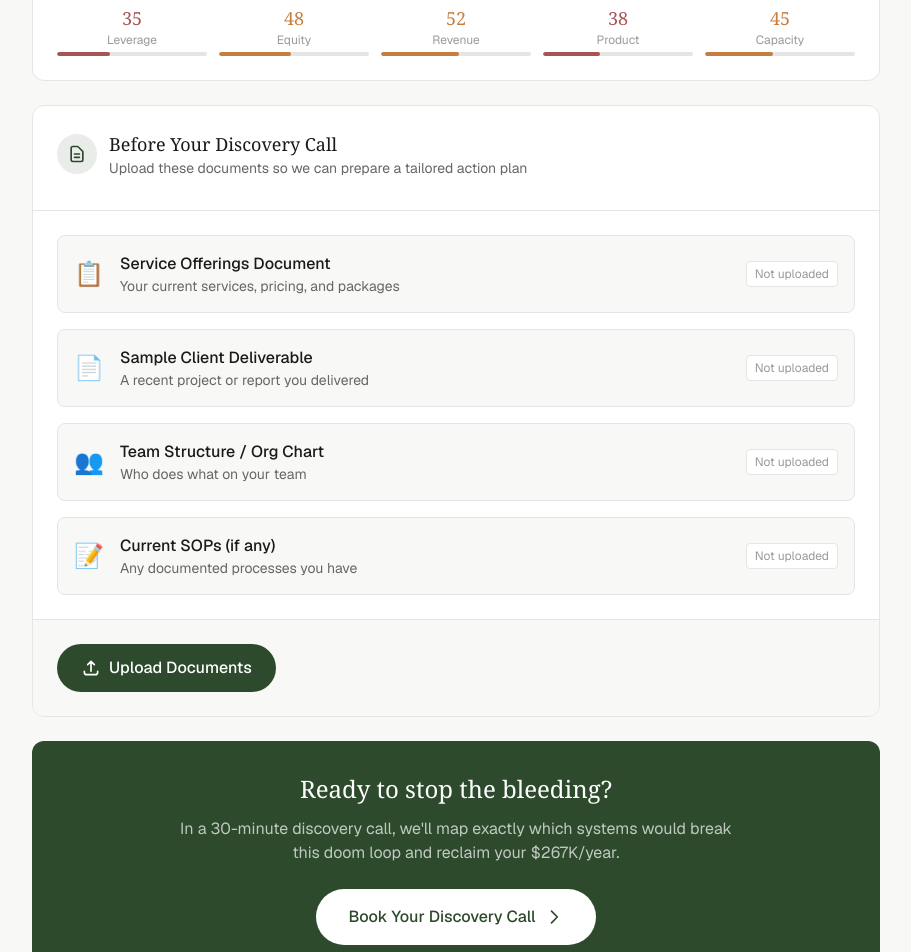
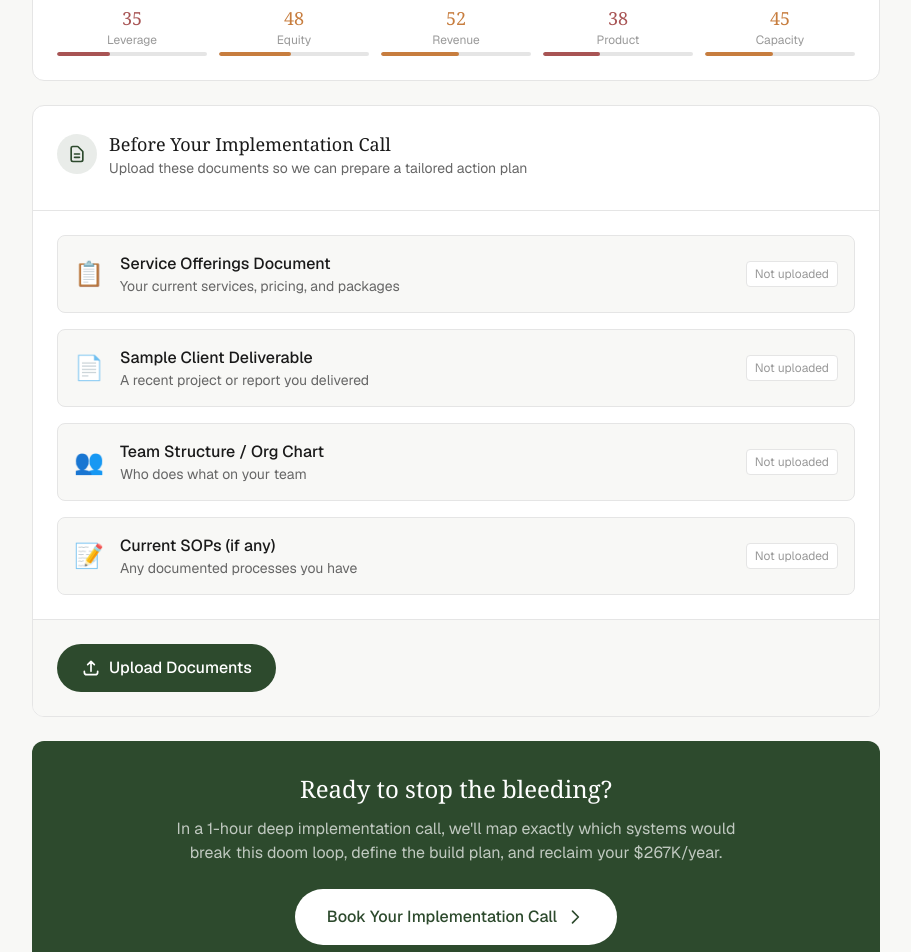
Before and after one commit to arkbridge/exitlayer-platform, a Next.js app: page /demo in a window 1280 px wide. Shown: the part 2280-3232 px from the top of the page, without its empty margins (184-1095 px from the left). Built offline with nearby package versions, Linux system fonts and the light colour scheme.

Commit message:
fix: change '30 min discovery call' to '1-hour implementation call' throughout

```diff
--- a/app/(protected)/dashboard/page.tsx
+++ b/app/(protected)/dashboard/page.tsx
@@ -110,7 +110,7 @@ export default async function DashboardPage() {
             </div>
             <div>
               <h3 className="text-lg font-serif font-medium text-[#1a1a1a]">Action Required: Upload Documents</h3>
-              <p className="text-[#666] text-sm">We need these before scheduling your discovery call</p>
+              <p className="text-[#666] text-sm">We need these before scheduling your implementation call</p>
             </div>
           </div>
           <span className="text-xs font-medium text-[#c77d3e] bg-[#c77d3e]/10 px-3 py-1 rounded-full">0 of 4 uploaded</span>
@@ -142,7 +142,7 @@ export default async function DashboardPage() {
 
         <div className="p-6 bg-[#f8f8f6] border-t border-[#e5e5e5] flex items-center justify-between">
           <p className="text-[#666] text-sm">
-            These help us prepare a tailored action plan for your discovery call.
+            These help us prepare a tailored action plan for your implementation call.
           </p>
           <Link
             href="/assets"
@@ -306,7 +306,7 @@ export default async function DashboardPage() {
         <div className="bg-white rounded-xl p-6 border border-[#e5e5e5]">
           <h3 className="text-lg font-medium text-[#1a1a1a] mb-3">Ready for the Next Step?</h3>
           <p className="text-[#666] text-sm mb-4">
-            Book your discovery call to map out your personalized transformation plan.
+            Book your implementation call to map out your personalized transformation plan.
           </p>
           <a
             href={`mailto:michael@exitlayer.io?subject=ExitLayer%20Discovery%20Call%20-%20${encodeURIComponent(profile?.company_name || 'My Agency')}`}
--- a/app/admin-demo/page.tsx
+++ b/app/admin-demo/page.tsx
@@ -990,7 +990,7 @@ function ClientDetailView({ client, onBack }: { client: typeof DEMO_CLIENTS[0];
           {/* Call Sections */}
           {callPrep?.callSections && callPrep.callSections.length > 0 && (
             <div className="bg-white rounded-xl p-6 border border-[#e5e5e5]">
-              <h2 className="text-lg font-serif font-medium text-[#1a1a1a] mb-4">Discovery Call Questions</h2>
+              <h2 className="text-lg font-serif font-medium text-[#1a1a1a] mb-4">Implementation Call Questions</h2>
               <p className="text-[#666] text-sm mb-6">
                 These are the questions to ask during the call to validate hypotheses and extract system specs.
               </p>
--- a/app/admin/clients/[id]/page.tsx
+++ b/app/admin/clients/[id]/page.tsx
@@ -235,7 +235,7 @@ export default async function ClientDetailPage({
               {callPrep.callSections && callPrep.callSections.length > 0 && (
                 <div className="bg-white rounded-xl p-6 border border-[#e5e5e5]">
                   <h2 className="text-lg font-serif font-medium text-[#1a1a1a] mb-4">
-                    Discovery Call Questions
+                    Implementation Call Questions
                   </h2>
                   <p className="text-[#666] text-sm mb-6">
                     These are the questions to ask during the call to validate hypotheses and extract system specs.
--- a/app/demo/page.tsx
+++ b/app/demo/page.tsx
@@ -381,7 +381,7 @@ function ResultsDemo({ score, formData }: { score: typeof simulatedScore; formDa
                 </svg>
               </div>
               <div>
-                <h3 className="text-lg font-serif font-medium text-[#1a1a1a]">Before Your Discovery Call</h3>
+                <h3 className="text-lg font-serif font-medium text-[#1a1a1a]">Before Your Implementation Call</h3>
                 <p className="text-[#666] text-sm">Upload these documents so we can prepare a tailored action plan</p>
               </div>
             </div>
@@ -419,10 +419,10 @@ function ResultsDemo({ score, formData }: { score: typeof simulatedScore; formDa
         <div className="bg-[#2d4a2d] rounded-xl p-8 text-center text-white">
           <h3 className="text-2xl font-serif font-medium mb-3">Ready to stop the bleeding?</h3>
           <p className="text-white/70 mb-6 max-w-xl mx-auto">
-            In a 30-minute discovery call, we'll map exactly which systems would break this doom loop and reclaim your ${Math.round(wastedDollarsPerYear / 1000)}K/year.
+            In a 1-hour deep implementation call, we'll map exactly which systems would break this doom loop, define the build plan, and reclaim your ${Math.round(wastedDollarsPerYear / 1000)}K/year.
           </p>
           <button className="inline-flex items-center justify-center gap-2 px-8 py-4 bg-white text-[#2d4a2d] font-medium rounded-full hover:bg-[#f8f8f6] transition-colors">
-            Book Your Discovery Call
+            Book Your Implementation Call
             <svg className="w-5 h-5" fill="none" stroke="currentColor" viewBox="0 0 24 24">
               <path strokeLinecap="round" strokeLinejoin="round" strokeWidth={2} d="M9 5l7 7-7 7" />
             </svg>
@@ -463,7 +463,7 @@ function DashboardDemo({ score }: { score: typeof simulatedScore }) {
             </div>
             <div>
               <h3 className="text-lg font-serif font-medium text-[#1a1a1a]">Action Required: Upload Documents</h3>
-              <p className="text-[#666] text-sm">We need these before scheduling your discovery call</p>
+              <p className="text-[#666] text-sm">We need these before scheduling your implementation call</p>
             </div>
           </div>
           <span className="text-xs font-medium text-[#c77d3e] bg-[#c77d3e]/10 px-3 py-1 rounded-full">0 of 4 uploaded</span>
@@ -494,7 +494,7 @@ function DashboardDemo({ score }: { score: typeof simulatedScore }) {
         </div>
 
         <div className="p-6 bg-[#f8f8f6] border-t border-[#e5e5e5] flex items-center justify-between">
-          <p className="text-[#666] text-sm">These help us prepare a tailored action plan for your discovery call.</p>
+          <p className="text-[#666] text-sm">These help us prepare a tailored action plan for your implementation call.</p>
           <button className="inline-flex items-center gap-2 px-6 py-3 bg-[#2d4a2d] text-white font-medium rounded-full hover:bg-[#1a2e1a] transition-colors">
             <svg className="w-5 h-5" fill="none" stroke="currentColor" viewBox="0 0 24 24">
               <path strokeLinecap="round" strokeLinejoin="round" strokeWidth={2} d="M4 16v1a3 3 0 003 3h10a3 3 0 003-3v-1m-4-8l-4-4m0 0L8 8m4-4v12" />
@@ -597,7 +597,7 @@ function DashboardDemo({ score }: { score: typeof simulatedScore }) {
 
         <div className="bg-white rounded-xl p-6 border border-[#e5e5e5]">
           <h3 className="text-lg font-medium text-[#1a1a1a] mb-3">Ready for the Next Step?</h3>
-          <p className="text-[#666] text-sm mb-4">Book your discovery call to map out your personalized transformation plan.</p>
+          <p className="text-[#666] text-sm mb-4">Book your implementation call to map out your personalized transformation plan.</p>
           <button className="inline-flex items-center gap-2 px-6 py-3 bg-[#2d4a2d] hover:bg-[#1a2e1a] text-white font-medium rounded-full transition-colors">
             Book a Call
             <svg className="w-5 h-5" fill="none" stroke="currentColor" viewBox="0 0 24 24">
--- a/app/landing-v1/page.tsx
+++ b/app/landing-v1/page.tsx
@@ -357,7 +357,7 @@ export default function LandingV1() {
           Find out what's breaking.
         </h2>
         <p className="text-white/50 text-lg mb-10 max-w-xl mx-auto">
-          The diagnostic becomes the foundation for a discovery call where we map your transformation in detail.
+          The diagnostic becomes the foundation for a 1-hour implementation call where we map your transformation in detail.
         </p>
 
         <Link href="/signup" className="group inline-flex items-center gap-2 px-10 py-5 bg-white text-black font-medium rounded-full hover:bg-white/90 transition-all text-lg">
--- a/app/landing-v2/page.tsx
+++ b/app/landing-v2/page.tsx
@@ -310,7 +310,7 @@ export default function LandingV2() {
             <div>
               <h2 className="text-5xl font-bold mb-6">Find out what's breaking.</h2>
               <p className="text-xl text-neutral-600 mb-8">
-                The diagnostic becomes the foundation for a discovery call where we map your transformation in detail.
+                The diagnostic becomes the foundation for a 1-hour implementation call where we map your transformation in detail.
               </p>
               <Link href="/signup" className="inline-flex items-center gap-3 px-8 py-4 bg-black text-white font-semibold hover:bg-neutral-800 transition-colors text-lg">
                 Start the Diagnostic
--- a/app/landing-v3/page.tsx
+++ b/app/landing-v3/page.tsx
@@ -283,7 +283,7 @@ export default function LandingV3() {
         <div className="border border-neutral-200 p-12">
           <h2 className="text-2xl font-normal mb-4">Find out what's breaking.</h2>
           <p className="text-neutral-500 mb-8">
-            The diagnostic becomes the foundation for a discovery call where we map your transformation in detail.
+            The diagnostic becomes the foundation for a 1-hour implementation call where we map your transformation in detail.
           </p>
 
           <Link href="/signup" className="inline-flex items-center gap-2 px-6 py-3 bg-neutral-900 text-white hover:bg-neutral-800 transition-colors">
--- a/app/portal/[clientId]/page.tsx
+++ b/app/portal/[clientId]/page.tsx
@@ -184,8 +184,8 @@ export default function ClientPortal() {
             />
             <TimelineItem
               status="upcoming"
-              title="Discovery Call"
-              description="We'll schedule a call to discuss your custom transformation plan"
+              title="Implementation Call"
+              description="A 1-hour deep dive to map your systems and define the build plan"
             />
             <TimelineItem
               status="upcoming"
--- a/app/results-preview/page.tsx
+++ b/app/results-preview/page.tsx
@@ -573,7 +573,7 @@ export default function ResultsPreview() {
           <div className="bg-slate-900 rounded-2xl p-8 text-center text-white">
             <h3 className="text-2xl font-bold mb-3">Stop the bleeding.</h3>
             <p className="text-slate-300 mb-6 max-w-xl mx-auto">
-              In a 30-minute discovery call, we'll map exactly which systems would break this doom loop and reclaim your ${Math.round(wastedDollarsPerYear / 1000)}K/year.
+              In a 1-hour deep implementation call, we'll map exactly which systems would break this doom loop, define the build plan, and reclaim your ${Math.round(wastedDollarsPerYear / 1000)}K/year.
             </p>
             <div className="flex flex-col sm:flex-row gap-4 justify-center">
               <a
@@ -582,7 +582,7 @@ export default function ResultsPreview() {
                 rel="noopener noreferrer"
                 className="inline-flex items-center justify-center gap-2 px-8 py-4 bg-white text-slate-900 font-semibold rounded-xl hover:bg-slate-100 transition-colors"
               >
-                Book Your Discovery Call
+                Book Your Implementation Call
                 <svg className="w-5 h-5" fill="none" stroke="currentColor" viewBox="0 0 24 24">
                   <path strokeLinecap="round" strokeLinejoin="round" strokeWidth={2} d="M9 5l7 7-7 7" />
                 </svg>
--- a/components/QuestionnaireForm.tsx
+++ b/components/QuestionnaireForm.tsx
@@ -1429,7 +1429,7 @@ function ResultsDisplay({ score, formData, portalUrl }: { score: ExitLayerScore;
                 </svg>
               </div>
               <div>
-                <h3 className="text-lg font-serif font-medium text-[#1a1a1a]">Before Your Discovery Call</h3>
+                <h3 className="text-lg font-serif font-medium text-[#1a1a1a]">Before Your Implementation Call</h3>
                 <p className="text-[#666] text-sm">Upload these documents so we can prepare a tailored action plan</p>
               </div>
             </div>
@@ -1475,7 +1475,7 @@ function ResultsDisplay({ score, formData, portalUrl }: { score: ExitLayerScore;
         <div className="bg-[#2d4a2d] rounded-xl p-8 text-center text-white">
           <h3 className="text-2xl font-serif font-medium mb-3">Ready to stop the bleeding?</h3>
           <p className="text-white/70 mb-6 max-w-xl mx-auto">
-            In a 30-minute discovery call, we'll map exactly which systems would break this doom loop and reclaim your ${Math.round(wastedDollarsPerYear / 1000)}K/year.
+            In a 1-hour deep implementation call, we'll map exactly which systems would break this doom loop, define the build plan, and reclaim your ${Math.round(wastedDollarsPerYear / 1000)}K/year.
           </p>
           <div className="flex flex-col sm:flex-row gap-4 justify-center">
             <a
@@ -1484,7 +1484,7 @@ function ResultsDisplay({ score, formData, portalUrl }: { score: ExitLayerScore;
               rel="noopener noreferrer"
               className="inline-flex items-center justify-center gap-2 px-8 py-4 bg-white text-[#2d4a2d] font-medium rounded-full hover:bg-[#f8f8f6] transition-colors"
             >
-              Book Your Discovery Call
+              Book Your Implementation Call
               <svg className="w-5 h-5" fill="none" stroke="currentColor" viewBox="0 0 24 24">
                 <path strokeLinecap="round" strokeLinejoin="round" strokeWidth={2} d="M9 5l7 7-7 7" />
               </svg>
```
